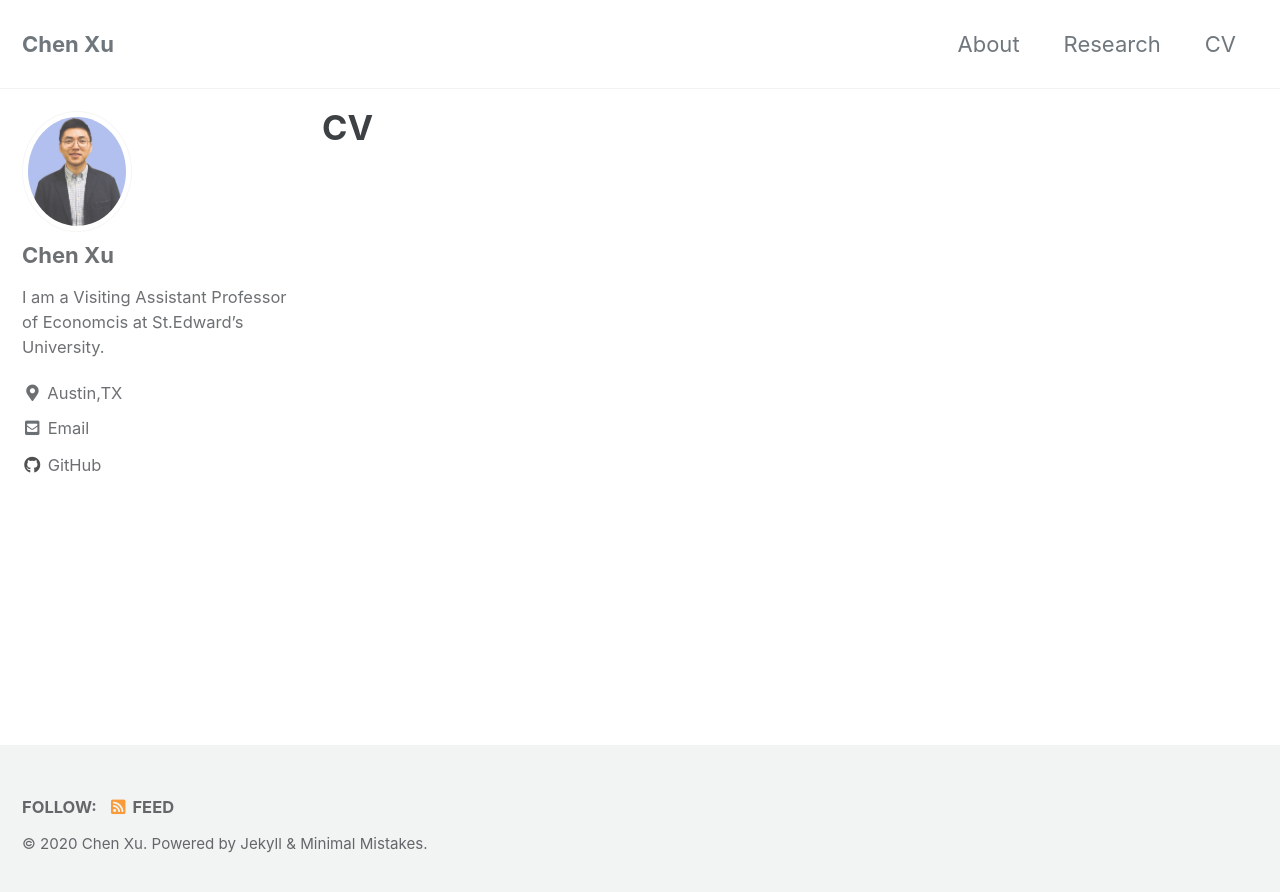
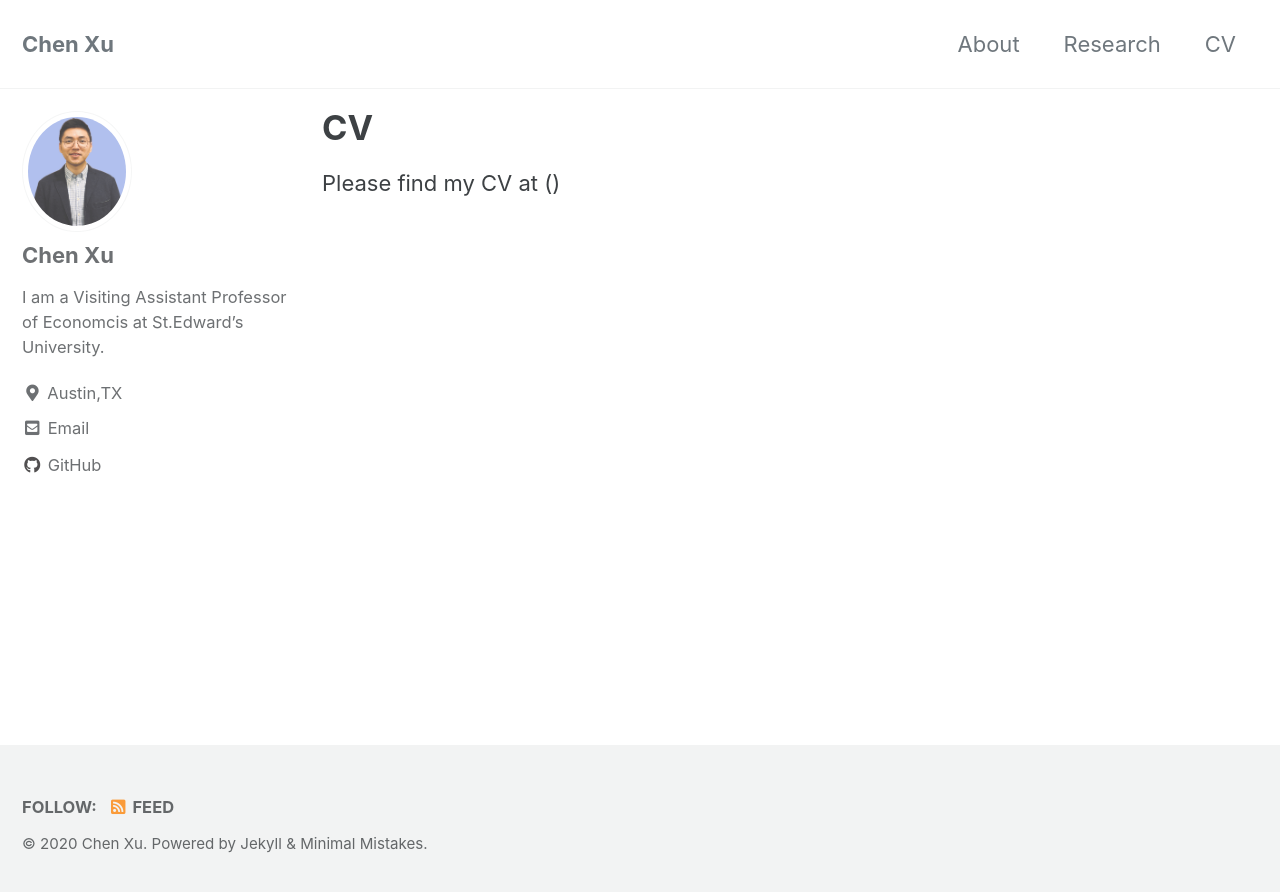
Before and after one commit to chenxuecon/chenxuecon.github.io, a Jekyll site: the page built from _pages/cv.md, in a window 1280 px wide. Shown: the top 892 px of the page. Built offline with Jekyll 4.4.1, drawn with Linux system fonts in a browser that asks for light colours; cached includes are drawn as plain includes.

Commit message:
Update cv.md

```diff
--- a/_pages/cv.md
+++ b/_pages/cv.md
@@ -4,3 +4,5 @@ permalink: /cv/
 title: "CV"
 author_profile: true
 ---
+
+Please find my CV at ()
```
